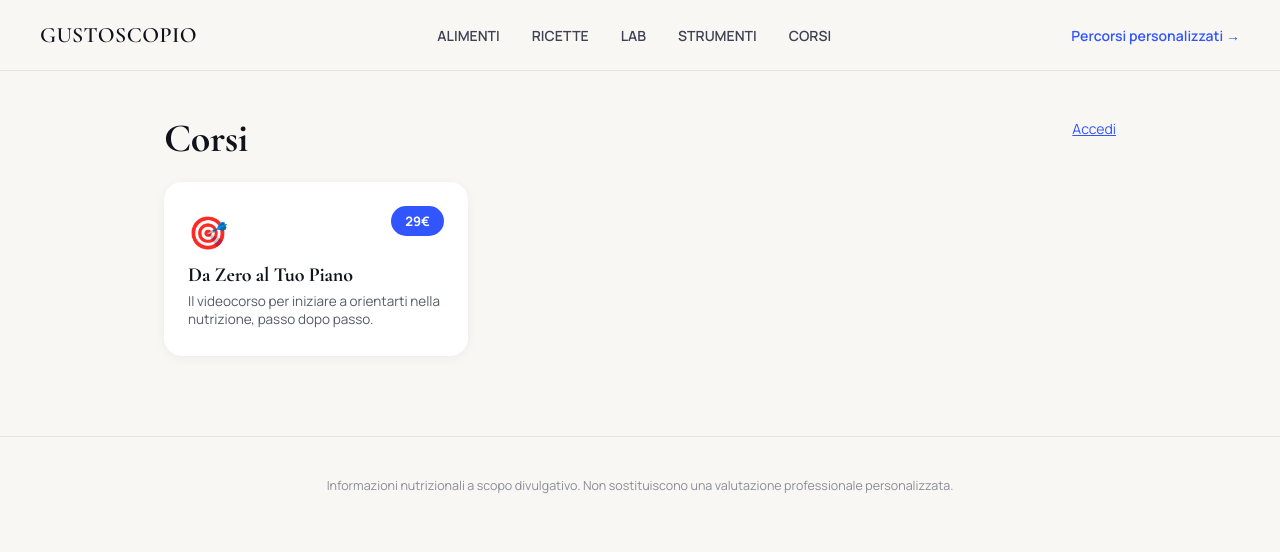
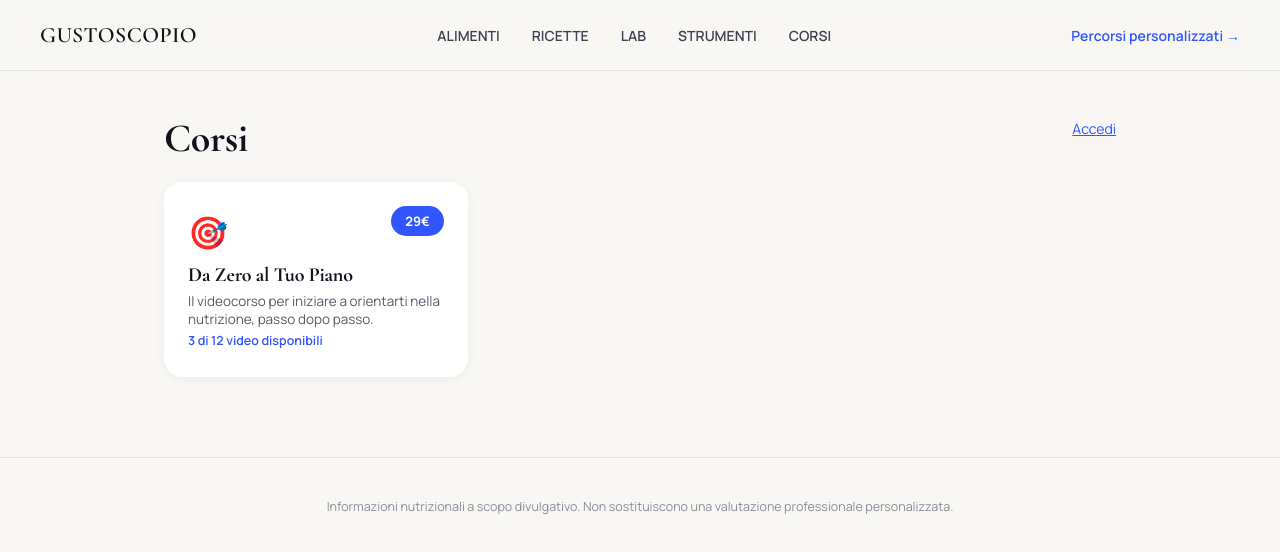
Before and after one commit to davidepalu94/gustoscopio, a React (Vite) app: page /corsi in a window 1280 px wide. Shown: the top 552 px of the page. Built offline with nearby package versions, Linux system fonts and the light colour scheme.

Commit message:
Add files via upload

```diff
--- a/src/corsi.js
+++ b/src/corsi.js
@@ -17,6 +17,7 @@ export const CORSI = [
     priceLabel: '29€',
     coverEmoji: '🎯',
     subtitle: 'Il videocorso per iniziare a orientarti nella nutrizione, passo dopo passo.',
+    totalPlannedVideos: 12,
     modules: [
       {
         id: 'modulo-1',
@@ -40,3 +41,7 @@ export const CORSI = [
 export function getCorsoBySlug(slug) {
   return CORSI.find((c) => c.id === slug) ?? null;
 }
+
+export function countAvailableVideos(corso) {
+  return corso.modules.reduce((sum, m) => sum + (m.videos?.length ?? 0), 0);
+}
--- a/src/pages/Corsi.jsx
+++ b/src/pages/Corsi.jsx
@@ -1,5 +1,5 @@
 import { Link } from 'react-router-dom';
-import { CORSI } from '../corsi';
+import { CORSI, countAvailableVideos } from '../corsi';
 import { useAuth } from '../AuthContext';
 import Nav from '../components/Nav';
 
@@ -29,6 +29,11 @@ export default function Corsi() {
               <span className="corso-emoji">{corso.coverEmoji}</span>
               <h2>{corso.title}</h2>
               <p>{corso.subtitle}</p>
+              {corso.totalPlannedVideos && (
+                <p style={{ fontSize: 12.5, color: '#3155FF', fontWeight: 600, margin: '4px 0 0' }}>
+                  {countAvailableVideos(corso)} di {corso.totalPlannedVideos} video disponibili
+                </p>
+              )}
               <span className="corso-price-badge">{corso.priceLabel}</span>
             </Link>
           ))}
--- a/src/pages/CorsoPage.jsx
+++ b/src/pages/CorsoPage.jsx
@@ -1,6 +1,6 @@
 import { useState, useEffect, useCallback, useMemo } from 'react';
 import { Link, useParams, useSearchParams } from 'react-router-dom';
-import { getCorsoBySlug, getBunnyEmbedUrl } from '../corsi';
+import { getCorsoBySlug, getBunnyEmbedUrl, countAvailableVideos } from '../corsi';
 import { calculateBMI, calculateEnergyNeeds } from '../calculators';
 import { useAuth } from '../AuthContext';
 import Nav from '../components/Nav';
@@ -199,6 +199,11 @@ export default function CorsoPage() {
             )}
 
             <div className="corso-modules">
+              {corso.totalPlannedVideos && (
+                <p className="corsi-empty" style={{ margin: '0 0 4px' }}>
+                  {countAvailableVideos(corso)} di {corso.totalPlannedVideos} video disponibili — nuovi contenuti in arrivo, già inclusi nell'acquisto.
+                </p>
+              )}
               {corso.modules.map((modulo) => (
                 <div key={modulo.id} className="corso-module-block">
                   <h3>{modulo.title}</h3>
```
Also changed, not shown: 1 other file (tests, documents, lock files or other folders).
